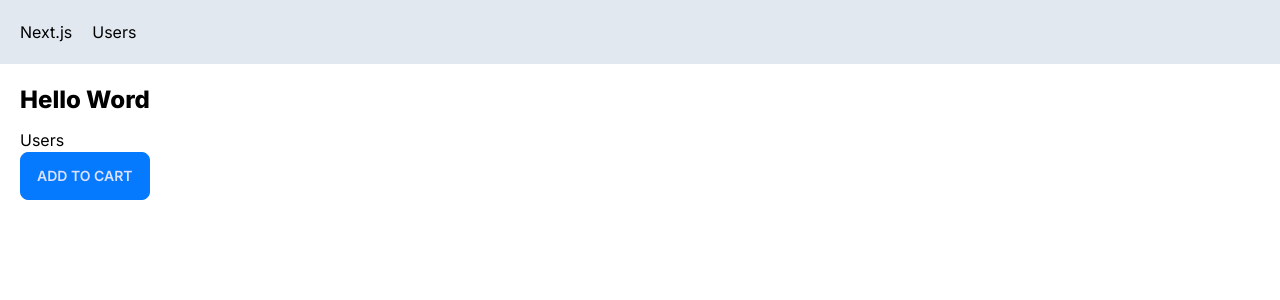
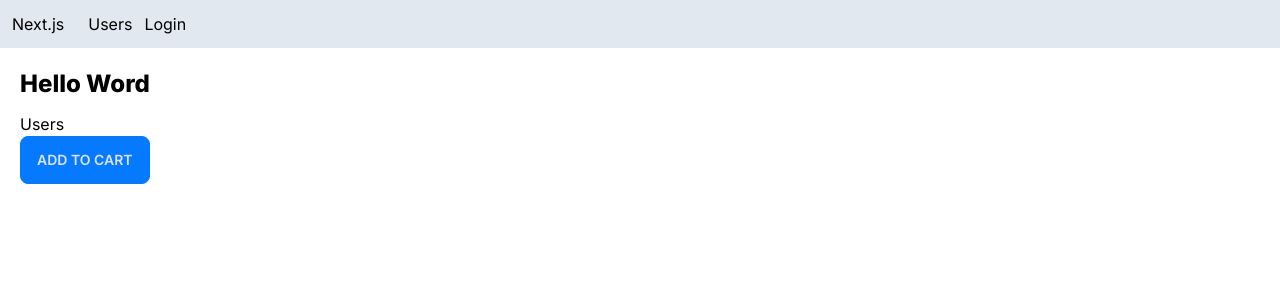
Before and after one commit to contacttokunal/next-app-basic, a Next.js app: page / in a window 1280 px wide. Shown: the top 300 px of the page. Built offline with nearby package versions, Linux system fonts and the light colour scheme.

Commit message:
configration google provider

```diff
--- a/app/NavBar.tsx
+++ b/app/NavBar.tsx
@@ -3,11 +3,12 @@
 
 const NavBar = () => {
   return (
-    <div className="flex  bg-slate-200 p-5">
-      <Link href="/" className="mr-5">
+    <div className="flex bg-slate-200 p-3 space-x-3">
+      <Link href="/" className="mr-3">
         Next.js
       </Link>
       <Link href="/users">Users</Link>
+      <Link href="/api/auth/signin">Login</Link>
     </div>
   );
 };
--- a/app/api/auth/[...nextauth]/rotue.ts
+++ /dev/null
@@ -1,5 +0,0 @@
-import NextAuth from "next-auth";
-
-const handler = NextAuth({});
-
-export { handler as GET, handler as POST };
--- /dev/null
+++ b/app/api/auth/[...nextauth]/route.ts
@@ -0,0 +1,13 @@
+import NextAuth from "next-auth";
+import GoogleProvider from "next-auth/providers/google";
+
+const handler = NextAuth({
+  providers: [
+    GoogleProvider({
+      clientId: process.env.GOOGLE_CLIENT_ID!,
+      clientSecret: process.env.GOOGLE_CLIENT_SECRET!,
+    }),
+  ],
+});
+
+export { handler as GET, handler as POST };
```
